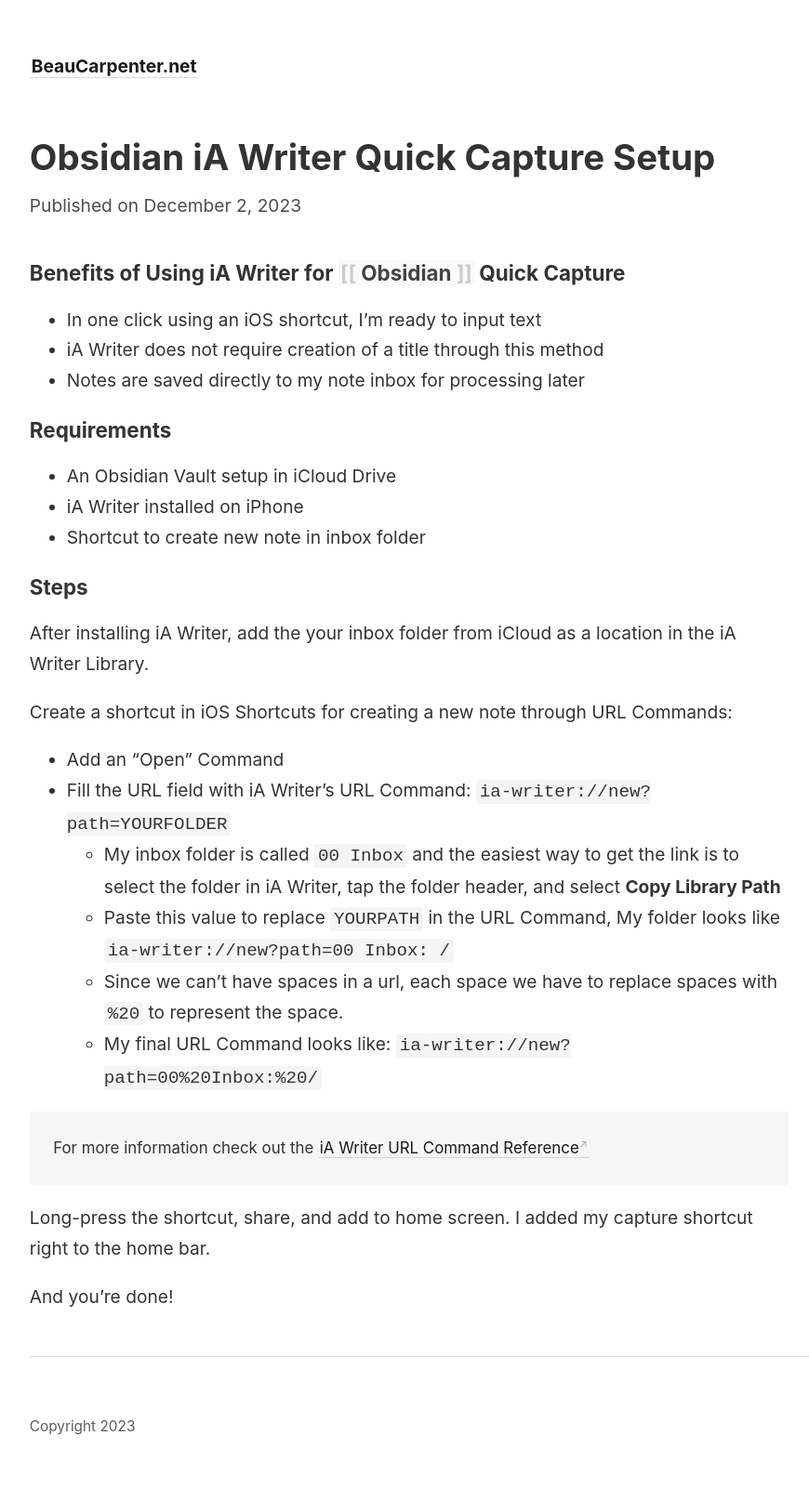
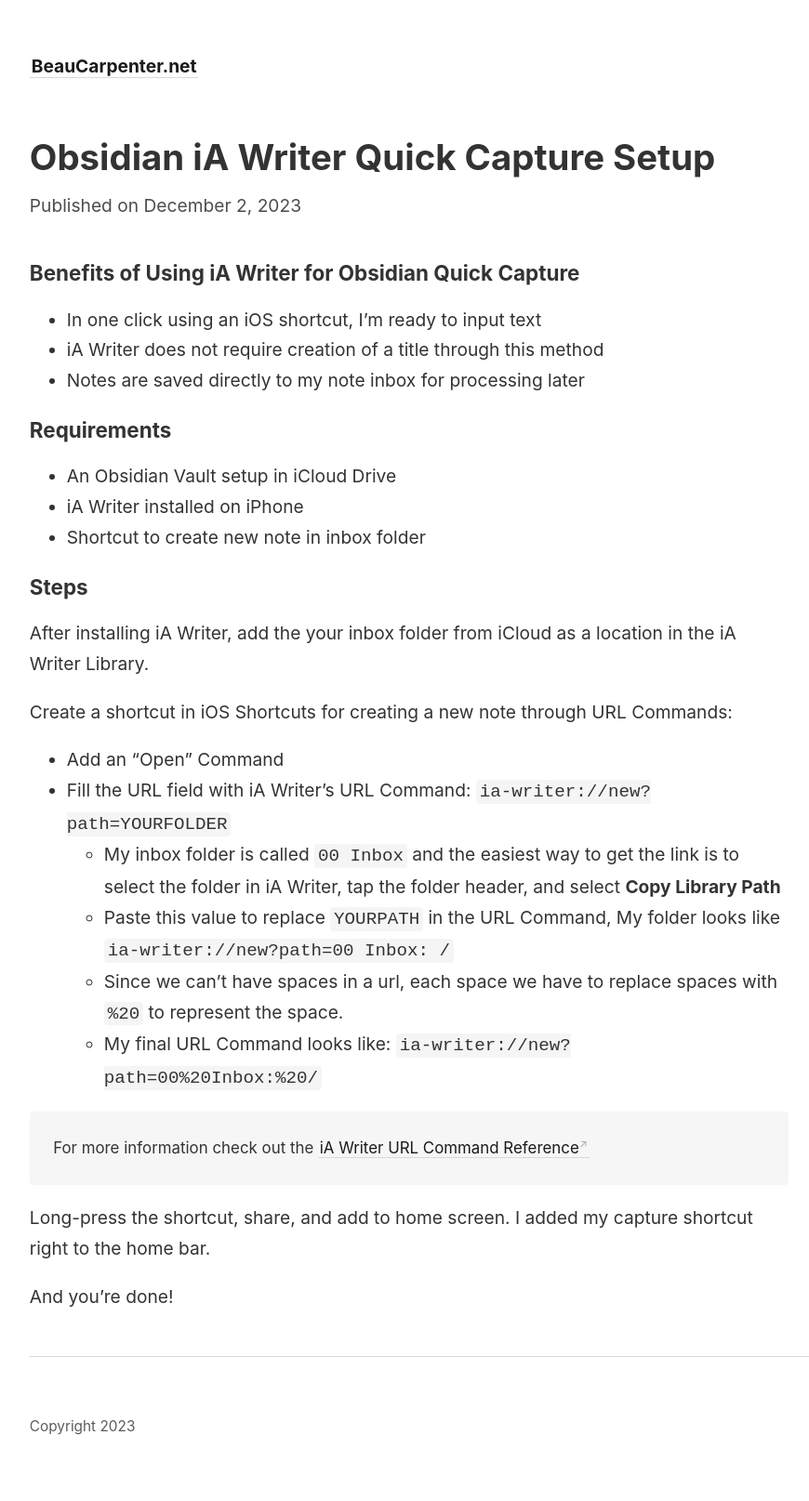
Before and after one commit to BTCarpenter/digital-garden-jekyll, a Jekyll site: the page built from _notes/2023-12-02-obsidian-ia-writer-quick-capture.md, in a window 1280 px wide. Shown: the whole page at 93% size, without its empty margins (45-915 px from the left). Built offline with Jekyll 4.4.1, drawn with Linux system fonts in a browser that asks for light colours.

Commit message:
vault backup: 2023-12-03 07:03:04

```diff
--- a/_notes/2023-12-02-obsidian-ia-writer-quick-capture.md
+++ b/_notes/2023-12-02-obsidian-ia-writer-quick-capture.md
@@ -1,7 +1,7 @@
 ---
 title: Obsidian iA Writer Quick Capture Setup
 ---
-### Benefits of Using iA Writer for [[Obsidian]] Quick Capture
+### Benefits of Using iA Writer for Obsidian Quick Capture
 
 - In one click using an iOS shortcut, I'm ready to input text
 - iA Writer does not require creation of a title through this method
```
